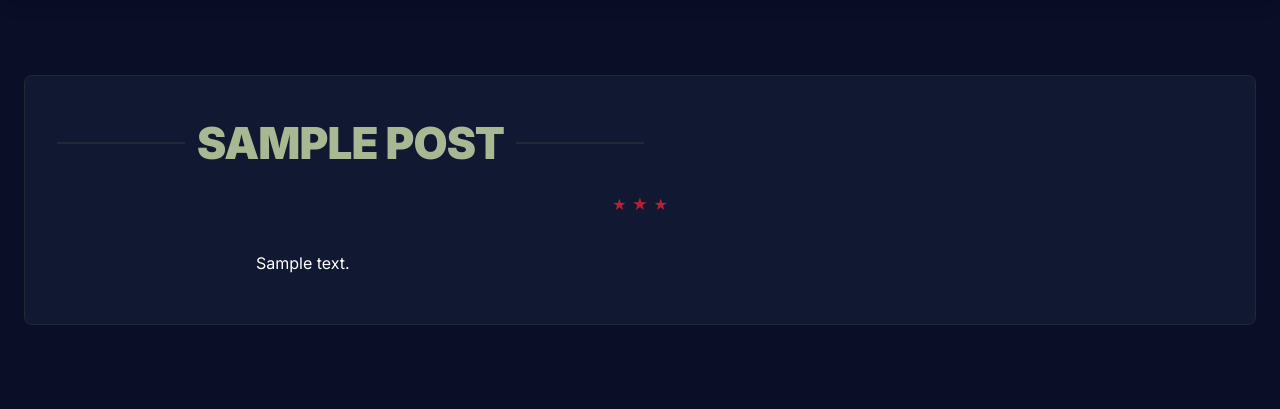
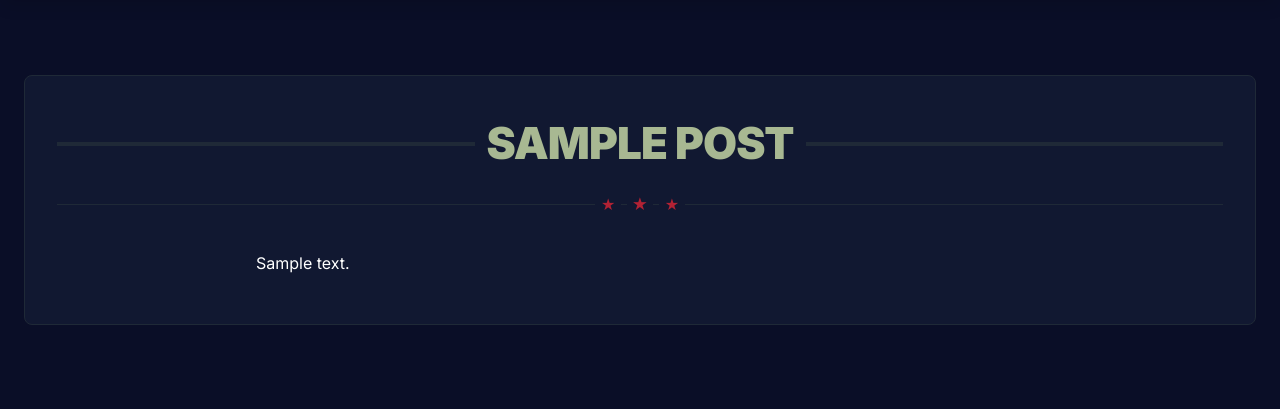
Before and after one commit to skajosborn/combat-veterans-staging-site, a WordPress theme: template wordpress/cvc-theme/page.php in a window 1280 px wide. Shown: the part 49-458 px from the top of the page. Run offline with PHP 8.4 and a stand-in for WordPress, Linux system fonts and the light colour scheme; the site name, menu and one post (Sample post) are stand-ins, and other content is empty.

Commit message:
fixed titles

```diff
--- a/app/sponsors/page.tsx
+++ b/app/sponsors/page.tsx
@@ -174,7 +174,7 @@ export default function SponsorsPage() {
             as="h1"
             title="Sponsors"
             size="page"
-            align="left"
+            align="center"
             blueprintStarsBackdropClassName="bg-cvc-card"
             subtitle={
               <p className="leading-relaxed text-cvc-fg-muted">
--- a/wordpress/cvc-theme/assets/css/main.css
+++ b/wordpress/cvc-theme/assets/css/main.css
@@ -305,15 +305,25 @@ img {
   justify-content: center;
 }
 
+.cvc-section-title--left .cvc-section-title__blueprint-row {
+  justify-content: flex-start;
+}
+
 .cvc-section-title__rule {
   flex: 1;
   max-width: 8rem;
   height: 2px;
   background: var(--cvc-border);
+  box-shadow: 0 2px 0 var(--cvc-border);
+}
+
+.cvc-section-title--left .cvc-section-title__rule {
+  max-width: none;
 }
 
 .cvc-section-title__heading {
   margin: 0;
+  flex-shrink: 0;
   font-weight: 900;
   letter-spacing: -0.02em;
   text-transform: uppercase;
@@ -333,12 +343,32 @@ img {
 }
 
 .cvc-section-title__stars {
+  position: relative;
   display: flex;
   align-items: center;
   justify-content: center;
   gap: 0.35rem;
+  width: 100%;
   margin-bottom: 1rem;
   color: var(--patriotic-red);
+}
+
+.cvc-section-title__stars::before {
+  content: '';
+  position: absolute;
+  left: 0;
+  right: 0;
+  top: 50%;
+  height: 1px;
+  background: var(--cvc-border);
+  z-index: 0;
+}
+
+.cvc-section-title__stars .cvc-star {
+  position: relative;
+  z-index: 1;
+  padding: 0 0.35rem;
+  background: var(--cvc-card, var(--cvc-page));
 }
 
 .cvc-star--lg {
```
